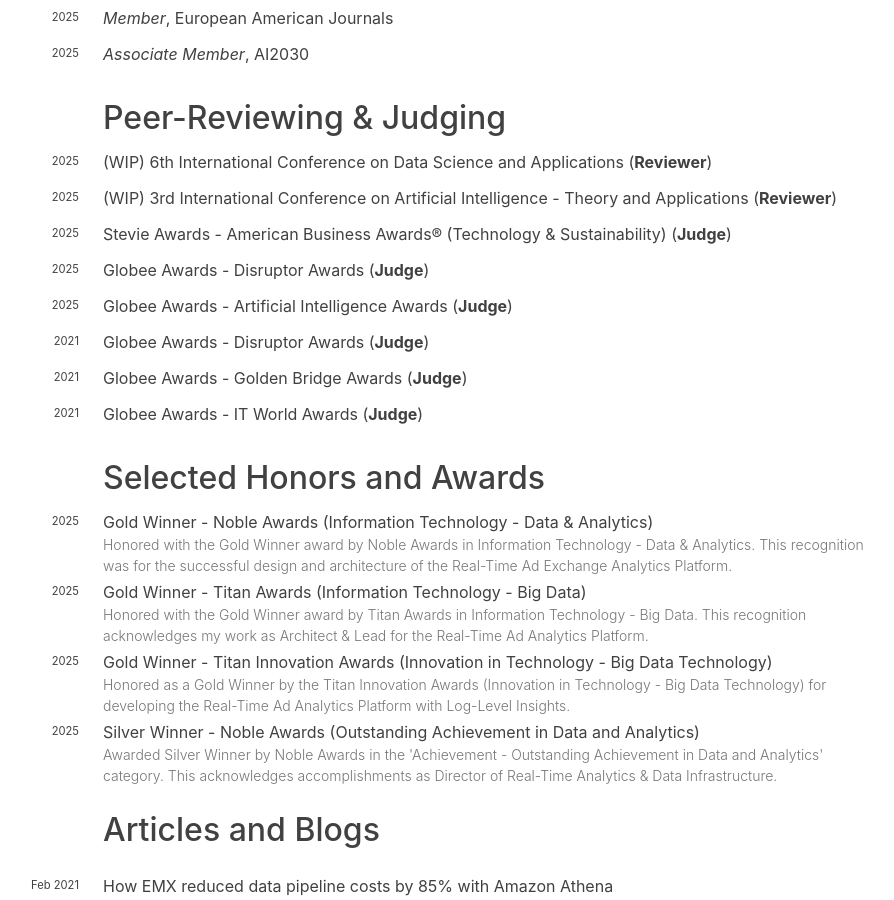
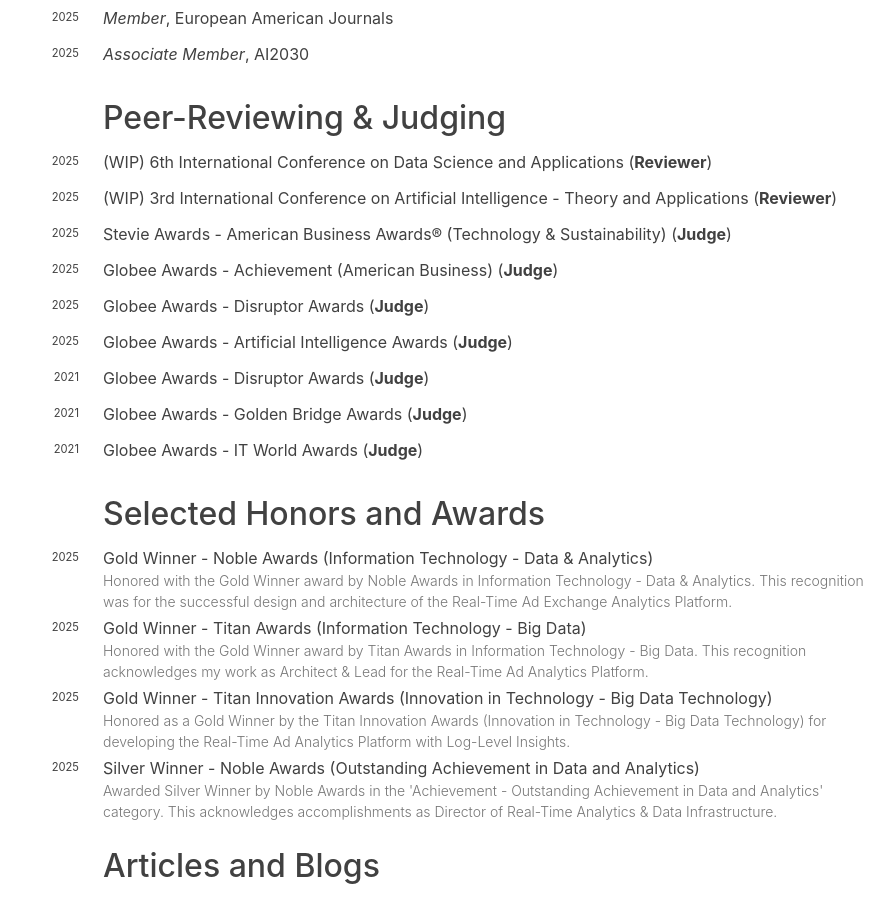
Before and after one commit to guptaraul89/guptaraul89.github.io, a Jekyll site: the page built from index.md, in a window 1280 px wide and 900 px high, scrolled down 2311 px. Shown: the whole window, without its empty margins (229-1123 px from the left). Built offline with Jekyll 4.4.1, drawn with Linux system fonts in a browser that asks for light colours; nearby versions of some CDN libraries; some web fonts are replaced.

Commit message:
Add Judging

```diff
--- a/_data/reviewer.yaml
+++ b/_data/reviewer.yaml
@@ -15,6 +15,12 @@
   years:
     - year: 2025
       url: "https://stevieawards.com/aba/judges"
+
+- venue: Globee Awards - Achievement (American Business)
+  venue-shorthand: Judge
+  years:
+    - year: 2025
+      url: "https://globeeawards.com/american-business/"
 
 - venue: Globee Awards - Disruptor Awards
   venue-shorthand: Judge
```
